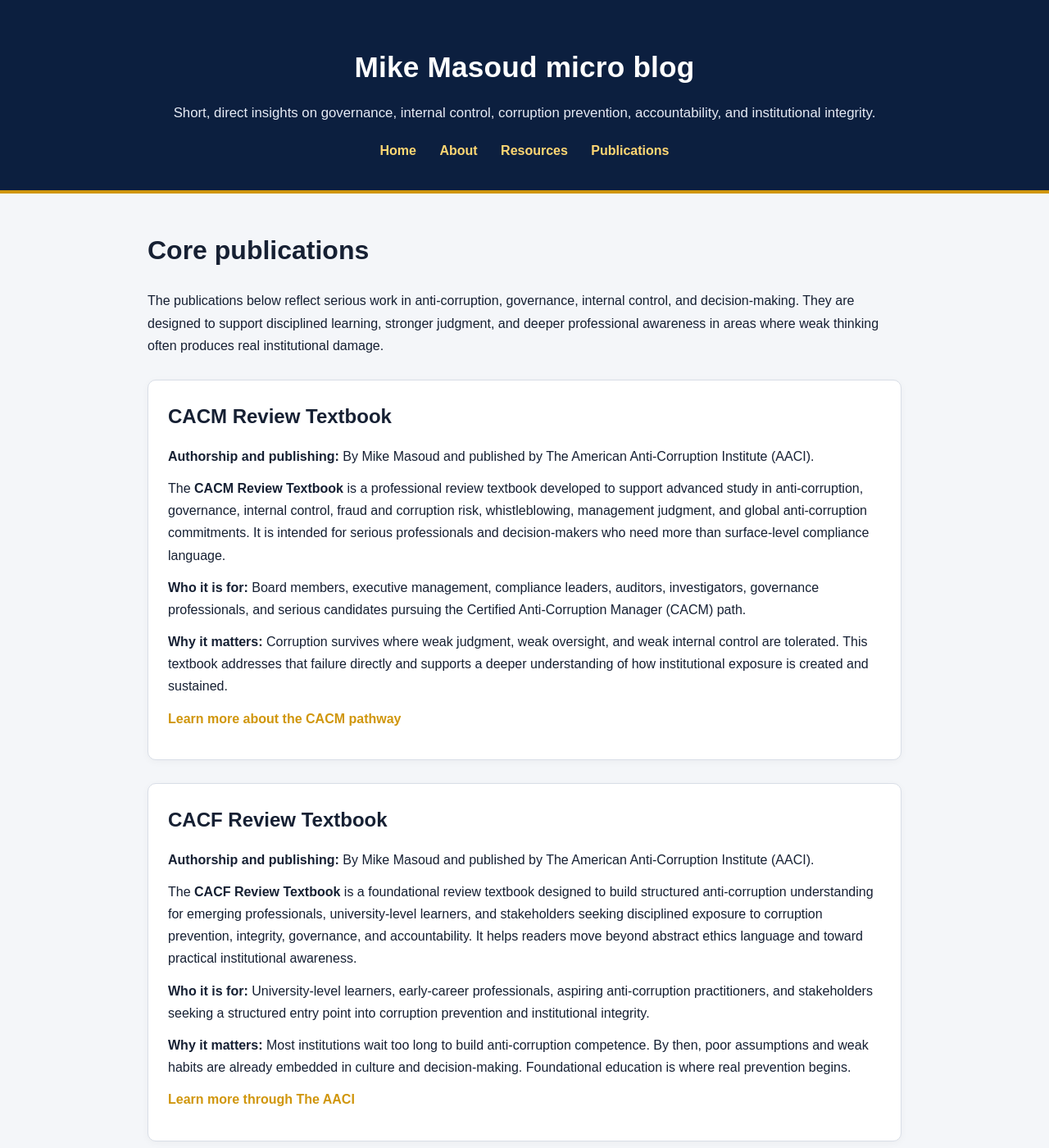
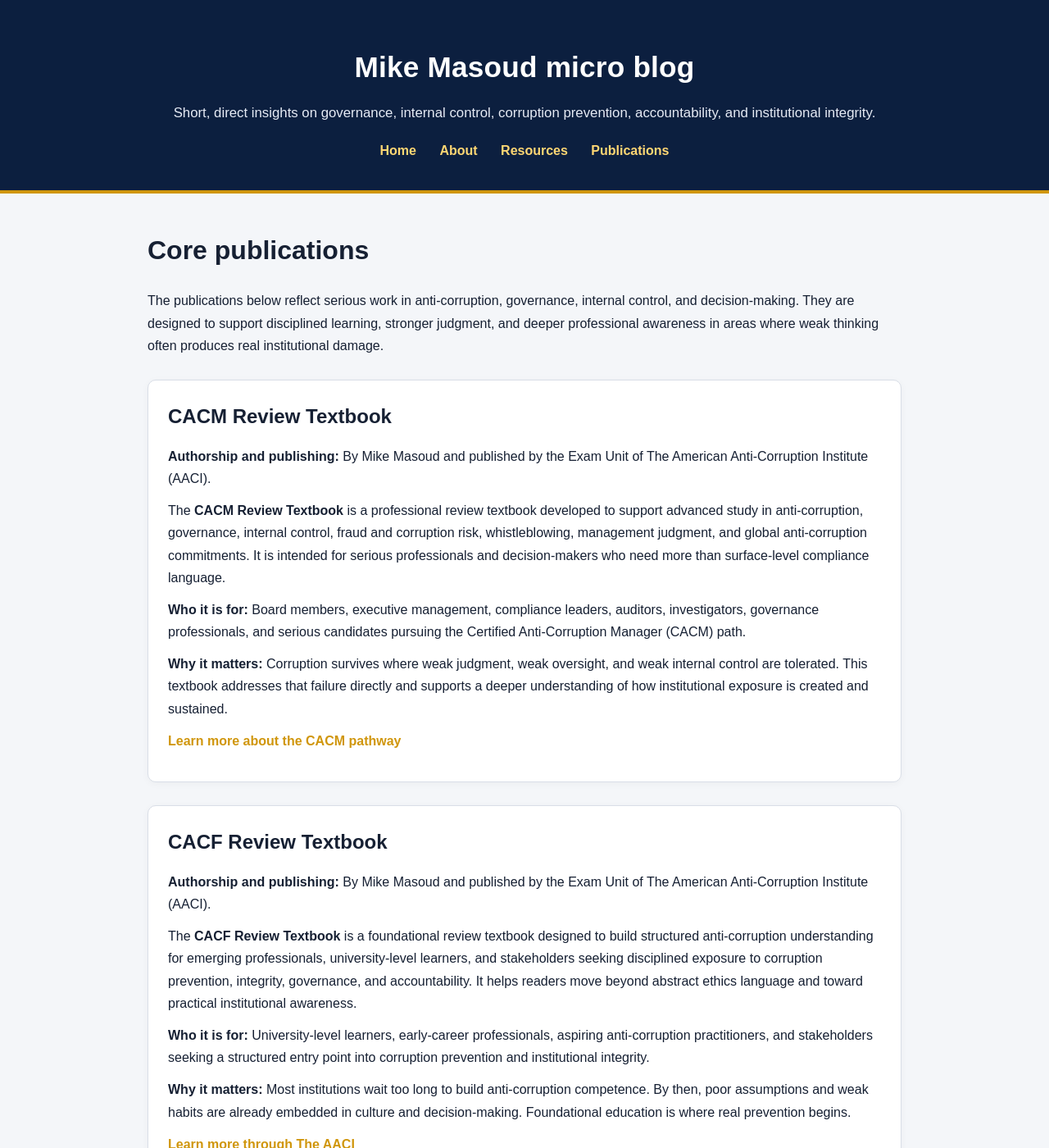
Before and after one commit to mikemasoud/microblog, a Jekyll site: the page built from publications.md, in a window 1280 px wide and 1400 px high. Shown: the whole window at 82% size. Built offline with Jekyll 4.4.1, drawn with Linux system fonts in a browser that asks for light colours.

Commit message:
Update publications.md

```diff
--- a/publications.md
+++ b/publications.md
@@ -12,7 +12,7 @@
 <section class="publication-card">
   <h2>CACM Review Textbook</h2>
 
-  <p><strong>Authorship and publishing:</strong> By Mike Masoud and published by The American Anti-Corruption Institute (AACI).</p>
+  <p><strong>Authorship and publishing:</strong> By Mike Masoud and published by the Exam Unit of The American Anti-Corruption Institute (AACI).</p>
 
   <p>The <strong>CACM Review Textbook</strong> is a professional review textbook developed to support advanced study in anti-corruption, governance, internal control, fraud and corruption risk, whistleblowing, management judgment, and global anti-corruption commitments. It is intended for serious professionals and decision-makers who need more than surface-level compliance language.</p>
 
@@ -26,7 +26,7 @@
 <section class="publication-card">
   <h2>CACF Review Textbook</h2>
 
-  <p><strong>Authorship and publishing:</strong> By Mike Masoud and published by The American Anti-Corruption Institute (AACI).</p>
+  <p><strong>Authorship and publishing:</strong> By Mike Masoud and published by the Exam Unit of The American Anti-Corruption Institute (AACI).</p>
 
   <p>The <strong>CACF Review Textbook</strong> is a foundational review textbook designed to build structured anti-corruption understanding for emerging professionals, university-level learners, and stakeholders seeking disciplined exposure to corruption prevention, integrity, governance, and accountability. It helps readers move beyond abstract ethics language and toward practical institutional awareness.</p>
 
```
